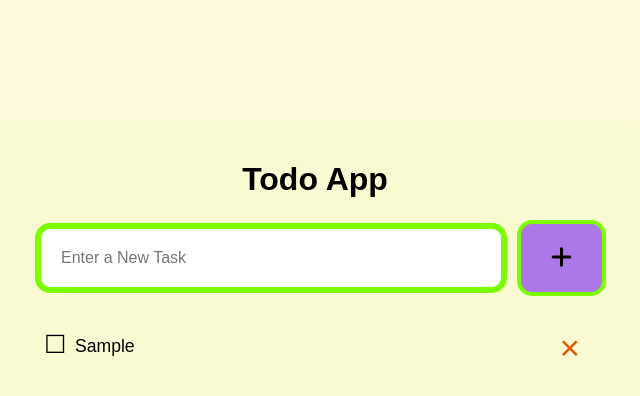
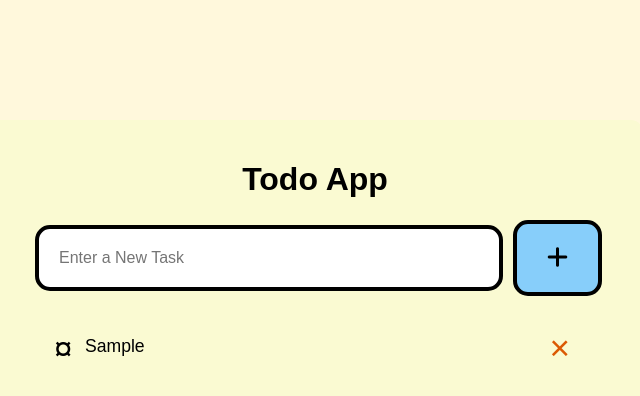
Before and after one commit to Soham82/OCTANET_JANUARY, a plain HTML site: page TO DO LIST/index.html in a window 1280 px wide. Both pictures are taken after typing "Sample" into the empty fields and a click on the button 886 px from the left and 257 px from the top of the page. Shown: the whole page, without its empty margins (325-965 px from the left). Drawn offline with Linux system fonts and the light colour scheme.

Commit message:
Update style.css

```diff
--- a/TO DO LIST/style.css
+++ b/TO DO LIST/style.css
@@ -26,15 +26,15 @@ form {
 input[type="text"] {
     width: 70%;
     padding: 20px;
-    border: 6px solid #7CFC00;
+    border: 4px solid black;
     border-radius: 15px;
     font-size: 1rem;
     margin-left: 20px;
 }
 
 .btn {
-    background-color: rgb(172, 120, 232);
-    border: 4px solid #7CFC00;
+    background-color: #87CEFA;
+    border: 4px solid black;
     color: black;
     padding: 20px 30px;
     cursor: pointer;
@@ -43,7 +43,7 @@ input[type="text"] {
 }
 
 .btn:hover {
-    background-color: #c5d210;
+    background-color: #ADFF2F;
 }
 
 ul li {
@@ -55,15 +55,15 @@ ul li {
 }
 
 ul li::before {
-    content: "☐";
-    font-size: 25px;
+    content: "¤";
+    font-size: 33px;
     position: absolute;
     left: -1px;
     top: 4px;
 }
 
 #task-list {
-    padding: 0px 30px;
+    padding: 0px 40px;
 }
 
 ul li.checked {
@@ -72,7 +72,7 @@ ul li.checked {
 }
 
 ul li.checked::before {
-    content: "☑";
+    content: "◘";
     color: red;
 }
 
```
